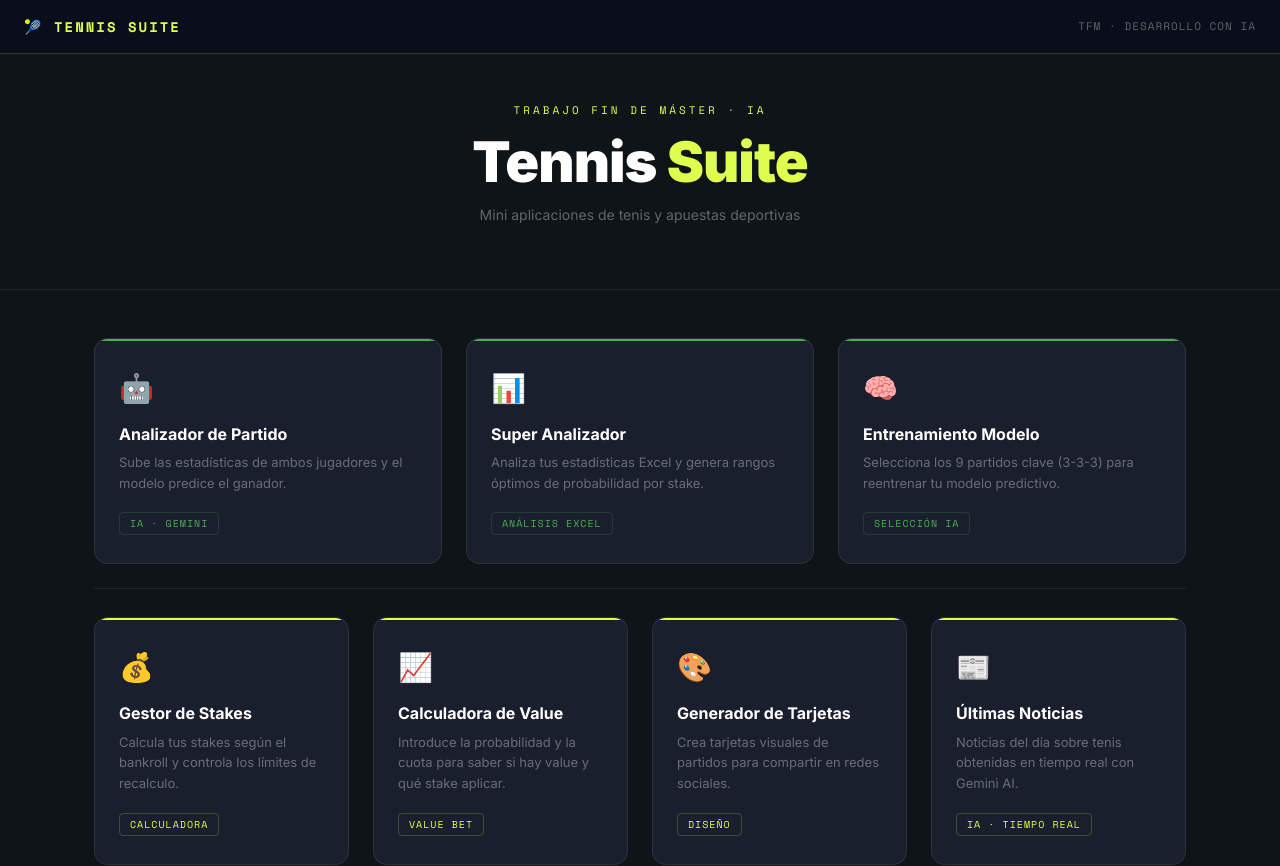
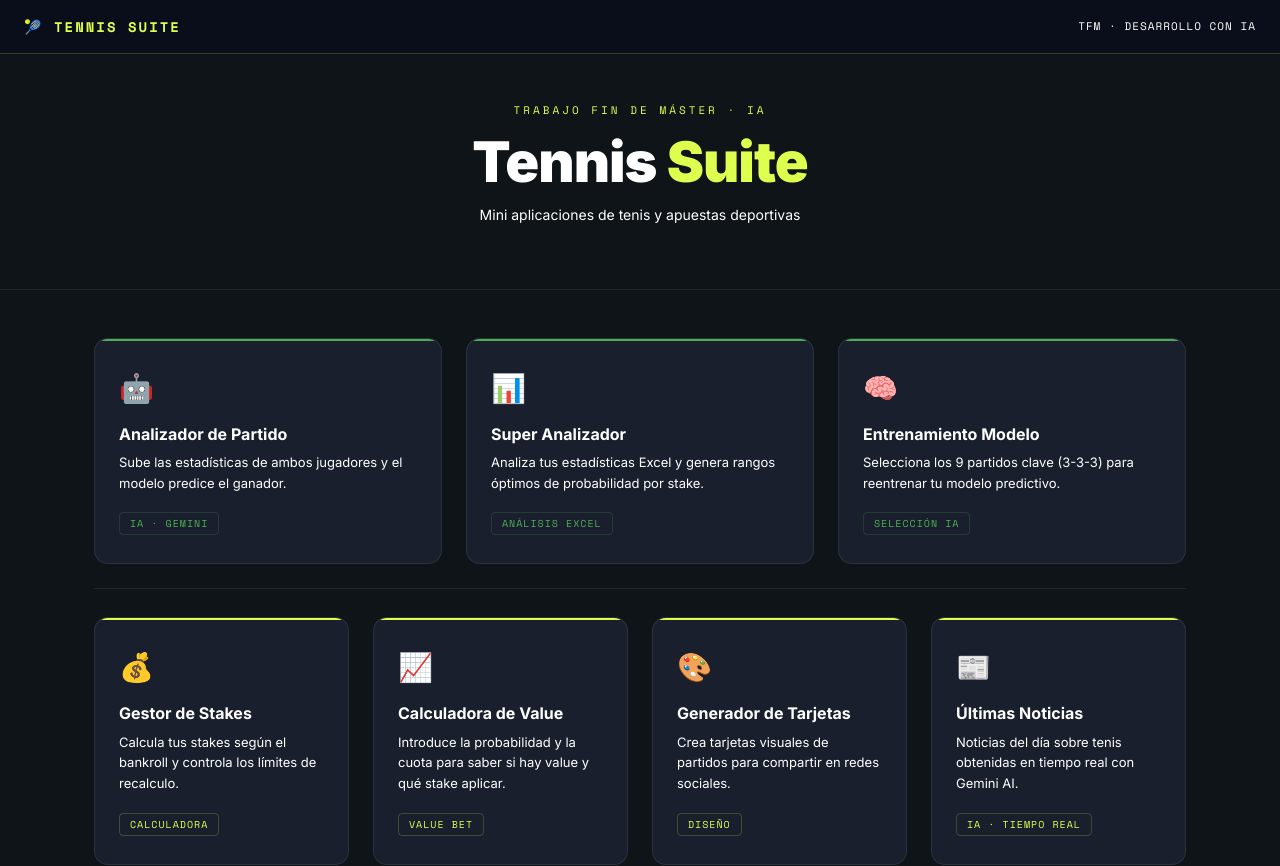
Before and after one commit to BorjaGZ/tfm-tennis-suite, a Next.js app: page / in a window 1280 px wide. Shown: the top 866 px of the page. Built offline with nearby package versions, Linux system fonts and the light colour scheme.

Commit message:
feat: Cambio CSS

```diff
--- a/app/globals.css
+++ b/app/globals.css
@@ -12,7 +12,8 @@
   --ts-accent-red:    #ff4444;
 
   --ts-text-primary:  #ffffff;
-  --ts-text-muted:    rgba(255,255,255,0.35);
+  /*--ts-text-muted:    rgba(255,255,255,0.35);*/
+  --ts-text-muted: #ffffff;
   --ts-text-faint:    rgba(255,255,255,0.15);
 
   --ts-border-default: rgba(255,255,255,0.08);
```
